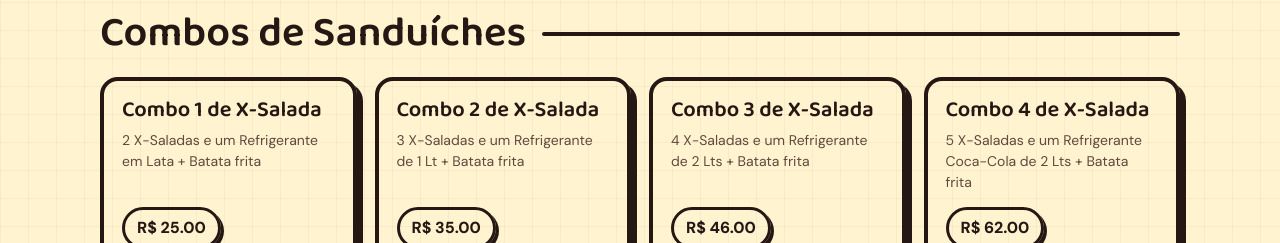
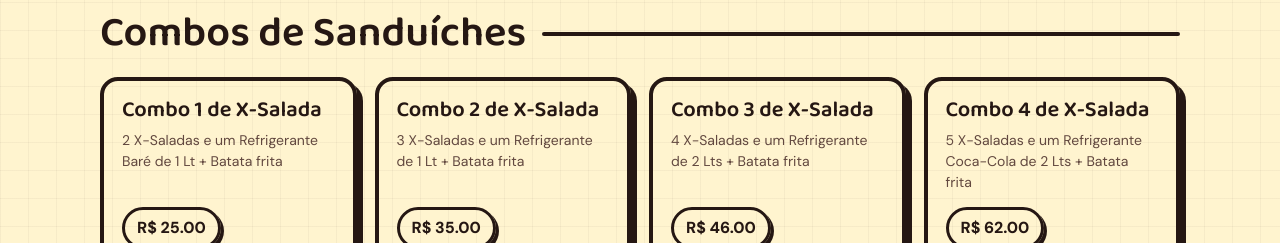
Before and after one commit to jsouzk/lanche-jm, a React (Vite) app: page /cardapio in a window 1280 px wide. Shown: the part 4480-4723 px from the top of the page. Built offline with nearby package versions, Linux system fonts and the light colour scheme; a web font is replaced by a local one.

Commit message:
Updates combo description to specify Baré 1L drink
Clarifies the combo details by indicating the included beverage
is a 1-liter Baré, improving accuracy for customers.

```diff
--- a/src/pages/Cardapio/index.jsx
+++ b/src/pages/Cardapio/index.jsx
@@ -300,7 +300,7 @@ const cardapio = [
         id: 39,
         nome: "Combo 1 de X-Salada",
         preco: 25,
-        descricao: "2 X-Saladas e um Refrigerante em Lata + Batata frita",
+        descricao: "2 X-Saladas e um Refrigerante Baré de 1 Lt + Batata frita",
       },
       {
         id: 40,
```
